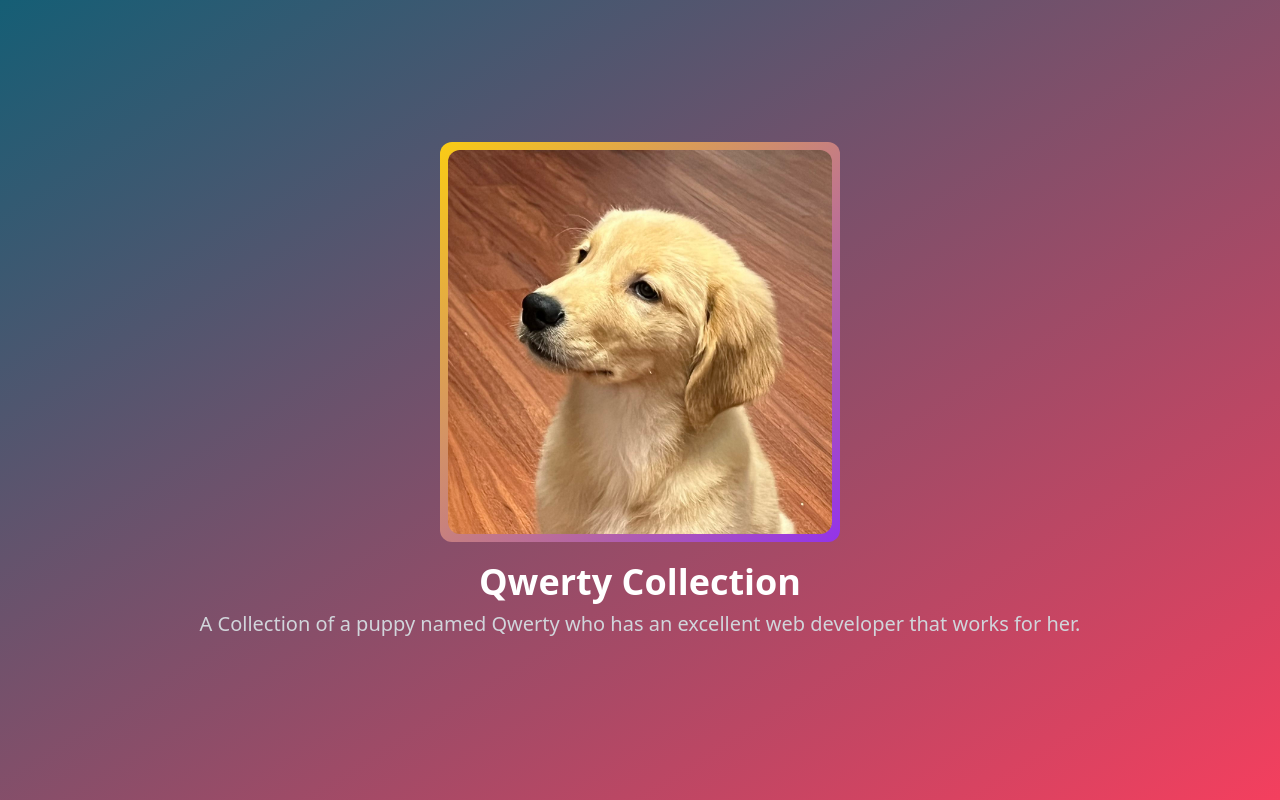
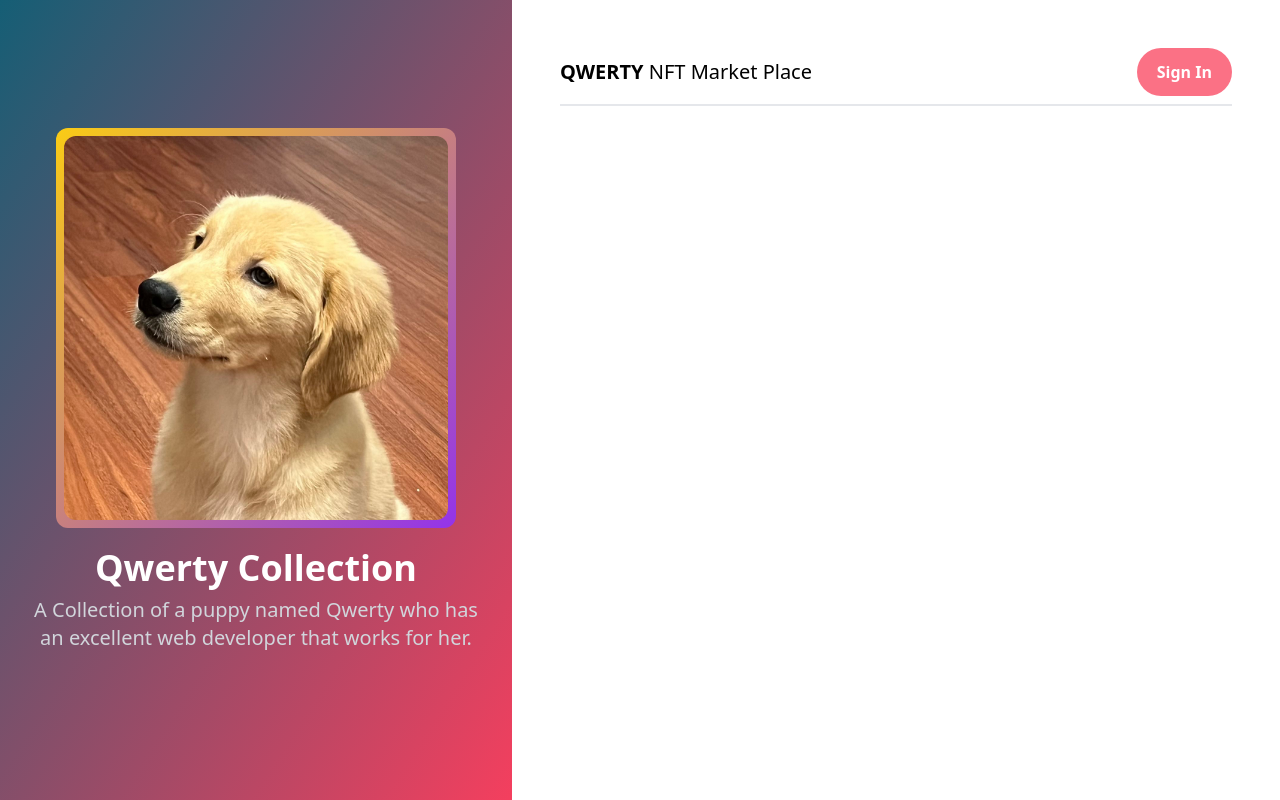
Before and after one commit to CleoPatra2772/NFT-drop-dapp, a Next.js app: page /nft/1 in a window 1280 px wide. Built offline with nearby package versions, Linux system fonts and the light colour scheme.

Commit message:
add header

```diff
--- a/pages/nft/[id].tsx
+++ b/pages/nft/[id].tsx
@@ -3,9 +3,9 @@ import qwerty from "../../asset/qwerty.jpeg"
 
  const NFTDropPage = () => {
     return(
-    <div className="flex h-screen flex-col">
+    <div className="flex h-screen flex-col lg:grid lg:grid-cols-10 ">
         {/* Left */}
-        <div className="bg-gradient-to-br from-cyan-800 to-rose-500">
+        <div className="bg-gradient-to-br from-cyan-800 to-rose-500 lg:col-span-4">
             <div className="flex flex-col items-center justify-center py-2 lg:min-h-screen">
                 <div className="bg-gradient-to-br from-yellow-400 to-purple-600 p-2 rounded-xl">
                 <Image src={qwerty} alt=""
@@ -20,10 +20,20 @@ import qwerty from "../../asset/qwerty.jpeg"
         </div>
 
         {/* Right */}
-        <div>
-            <div>
+        <div className="flex flex-1 flex-col p-12 lg:col-span-6">
+            {/* Header */}
+            <header className="flex items-center justify-between">
+                <h1 className="w-52 cursor-pointer text-xl font-extralight sm:w-80">
+                    <span className="font-extrabold "> QWERTY </span> {" "}
+                    NFT Market Place
+                    </h1>
 
-            </div>
+                <button className="rounded-full bg-rose-400 text-white px-4 py-2 text-xs font-bold lg:px-5 lg:py-3 lg:text-base ">Sign In</button>
+            </header>
+            <hr className="my-2 border" />
+            {/* Content */}
+
+            {/* Mint Button */}
         </div>
 
     </div>
```
